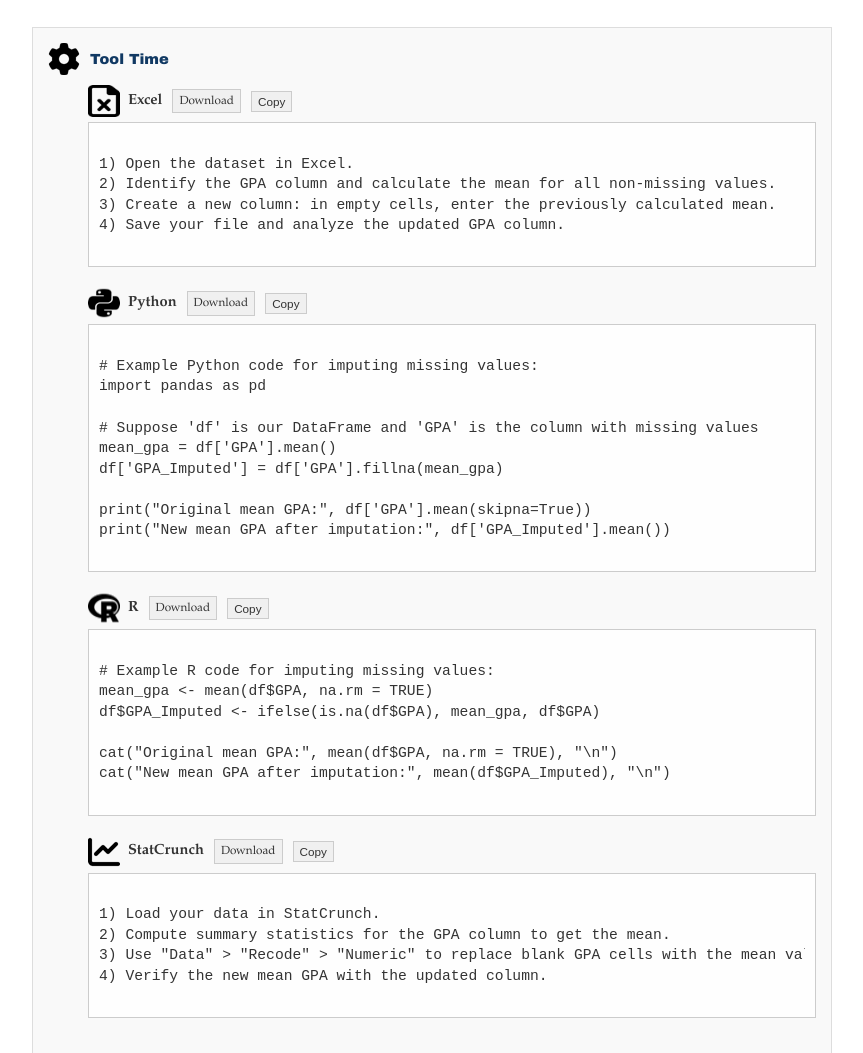
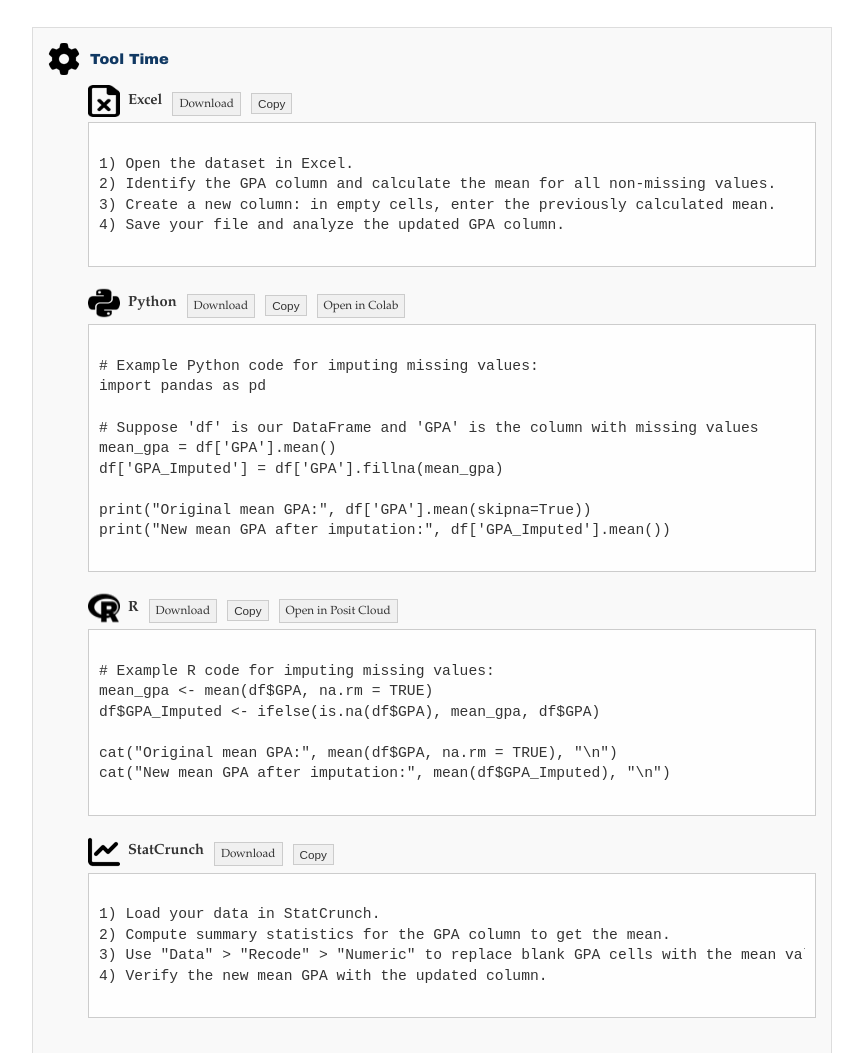
Before and after one commit to datasci4all/TIY, a plain HTML site: page TIY2.2.html in a window 1280 px wide. Shown: the part 466-1519 px from the top of the page, without its empty margins (208-1071 px from the left). Drawn offline with Linux system fonts and the light colour scheme.

Commit message:
Update TIY2.2.html

```diff
--- a/TIY2.2.html
+++ b/TIY2.2.html
@@ -1,7 +1,7 @@
 <!DOCTYPE html>
 <html xmlns="http://www.w3.org/1999/xhtml">
 <head>
-    <title>Document</title>
+    <title>DS4A TIY 2.2</title>
     <meta http-equiv="Content-Type" content="text/html;charset=utf-8"/>
     <style>
         /* Basic resets */
@@ -69,6 +69,7 @@
             margin: 0 0 5px 0; /* spacing before code box */
             display: flex;
             align-items: center;
+            flex-wrap: wrap; /* let buttons wrap if window is narrow */
         }
         .tool-item p img {
             margin-right: 8px;
@@ -88,17 +89,19 @@
             overflow-x: auto;
         }
         /* Buttons styling */
-        .download-button, .copy-button {
+        .download-button, .copy-button, .colab-button, .posit-button {
             cursor: pointer;
             background-color: #f0f0f0;
             border: 1px solid #ccc;
             padding: 3px 6px;
             font-size: 0.8em;
             margin-right: 10px;
+            margin-top: 5px; /* in case it wraps to next line */
             text-decoration: none;
             color: #333;
         }
-        .download-button:hover, .copy-button:hover {
+        .download-button:hover, .copy-button:hover,
+        .colab-button:hover, .posit-button:hover {
             background-color: #e0e0e0;
         }
     </style>
@@ -122,12 +125,12 @@
     <!-- Page Title -->
     <h1>Try It Yourself: Impute Missing Values from Internal Data</h1>
 
-        <div class="dataset-info">
-          <p>
+    <div class="dataset-info">
+        <p>
             <strong>Dataset:</strong>
             <a href="docs/vote.csv" download>vote</a>
-          </p>
-        </div>
+        </p>
+    </div>
 
     <div class="imputation-info">
         <p>
@@ -185,6 +188,10 @@
                        class="download-button"
                        download>Download</a>
                     <button class="copy-button" onclick="copyCode('pythonCode')">Copy</button>
+                    <!-- Open in Colab button (generic link) -->
+                    <a href="https://colab.research.google.com"
+                       target="_blank"
+                       class="colab-button">Open in Colab</a>
                 </p>
                 <div class="code-container">
                     <pre><code id="pythonCode">
@@ -210,6 +217,10 @@
                        class="download-button"
                        download>Download</a>
                     <button class="copy-button" onclick="copyCode('rCode')">Copy</button>
+                    <!-- Open in Posit Cloud button (generic link) -->
+                    <a href="https://posit.cloud"
+                       target="_blank"
+                       class="posit-button">Open in Posit Cloud</a>
                 </p>
                 <div class="code-container">
                     <pre><code id="rCode">
```
